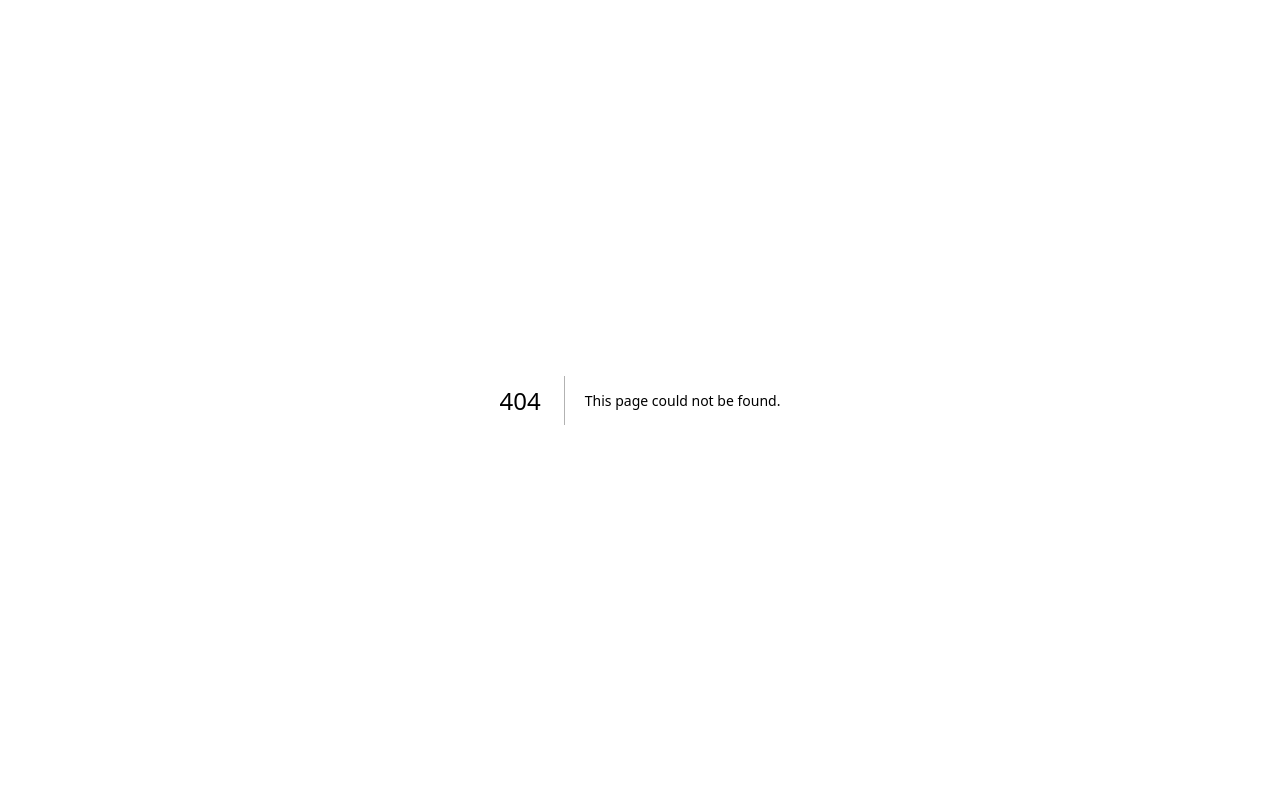
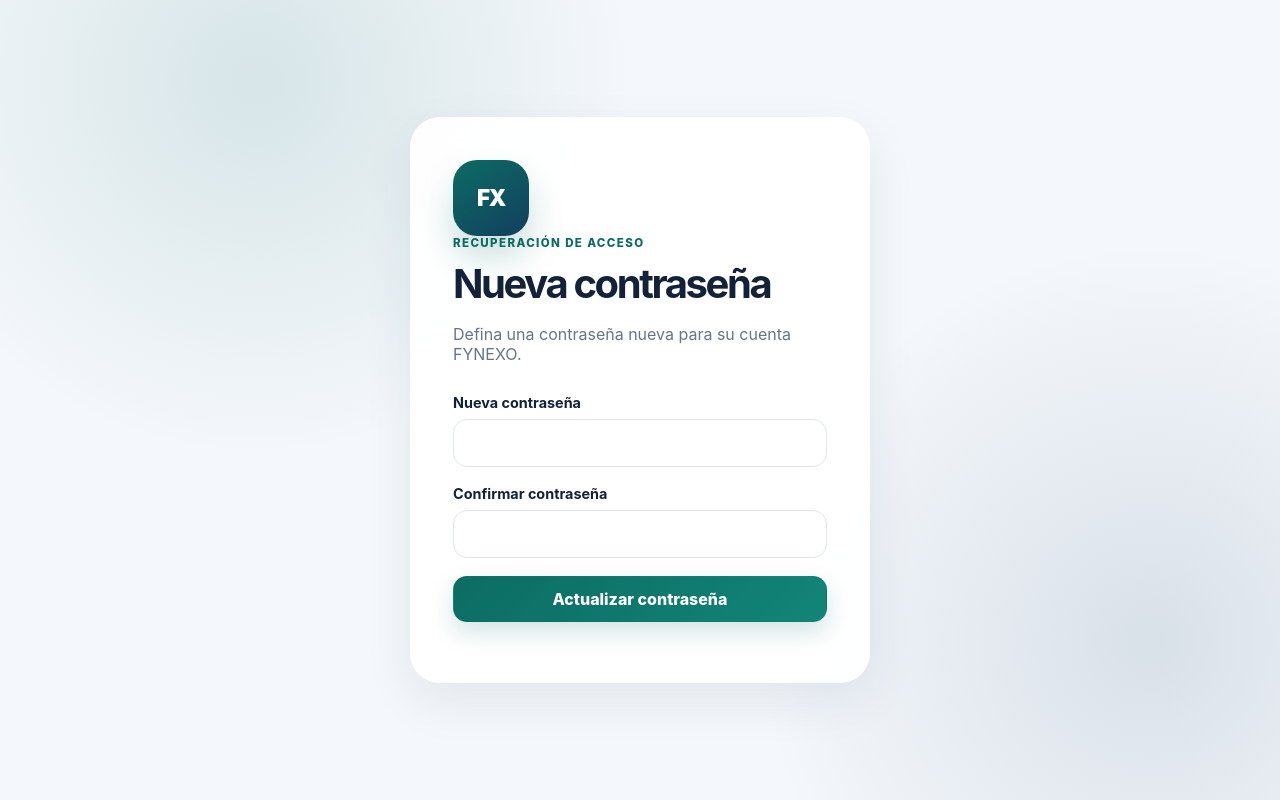
Before and after one commit to eagarcia77/fynexo, a Next.js app: page /reset-password in a window 1280 px wide. Before the commit this address had no page. Built offline with nearby package versions, Linux system fonts and the light colour scheme.

Commit message:
Add password recovery page

```diff
--- /dev/null
+++ b/app/reset-password/page.tsx
@@ -0,0 +1,32 @@
+import { updatePassword } from "./actions";
+
+export default async function ResetPasswordPage({
+  searchParams,
+}: {
+  searchParams: Promise<{ error?: string }>;
+}) {
+  const params = await searchParams;
+
+  return (
+    <main className="login-shell">
+      <section className="login-panel" aria-labelledby="reset-title">
+        <div className="brand-mark" aria-hidden="true">FX</div>
+        <p className="eyebrow">Recuperación de acceso</p>
+        <h1 id="reset-title">Nueva contraseña</h1>
+        <p className="muted">Defina una contraseña nueva para su cuenta FYNEXO.</p>
+        <form action={updatePassword} className="login-form">
+          <label>
+            Nueva contraseña
+            <input type="password" name="password" autoComplete="new-password" minLength={12} required />
+          </label>
+          <label>
+            Confirmar contraseña
+            <input type="password" name="confirmPassword" autoComplete="new-password" minLength={12} required />
+          </label>
+          {params.error ? <div className="error-box" role="alert">{params.error}</div> : null}
+          <button className="primary-button" type="submit">Actualizar contraseña</button>
+        </form>
+      </section>
+    </main>
+  );
+}
```
